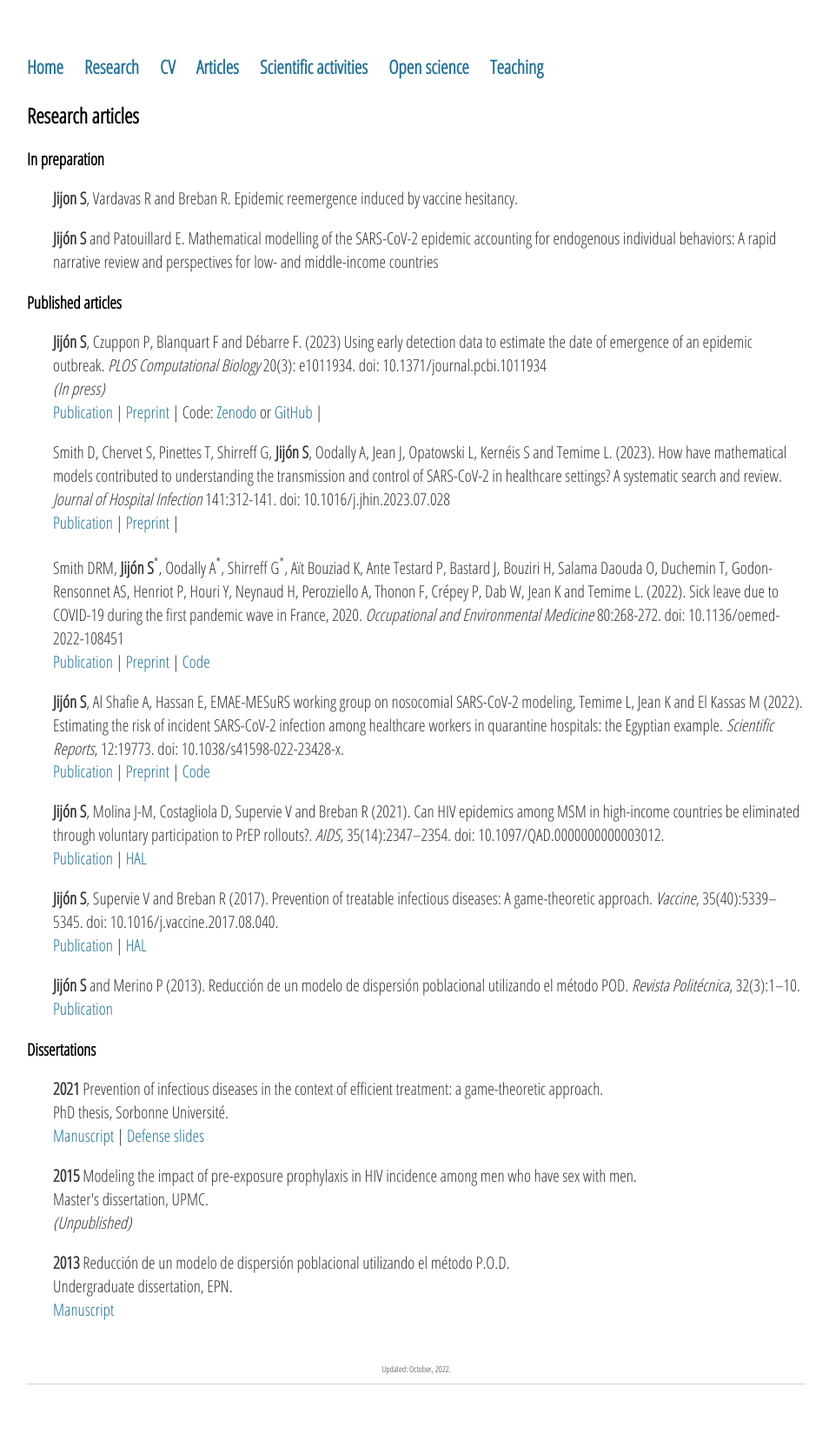
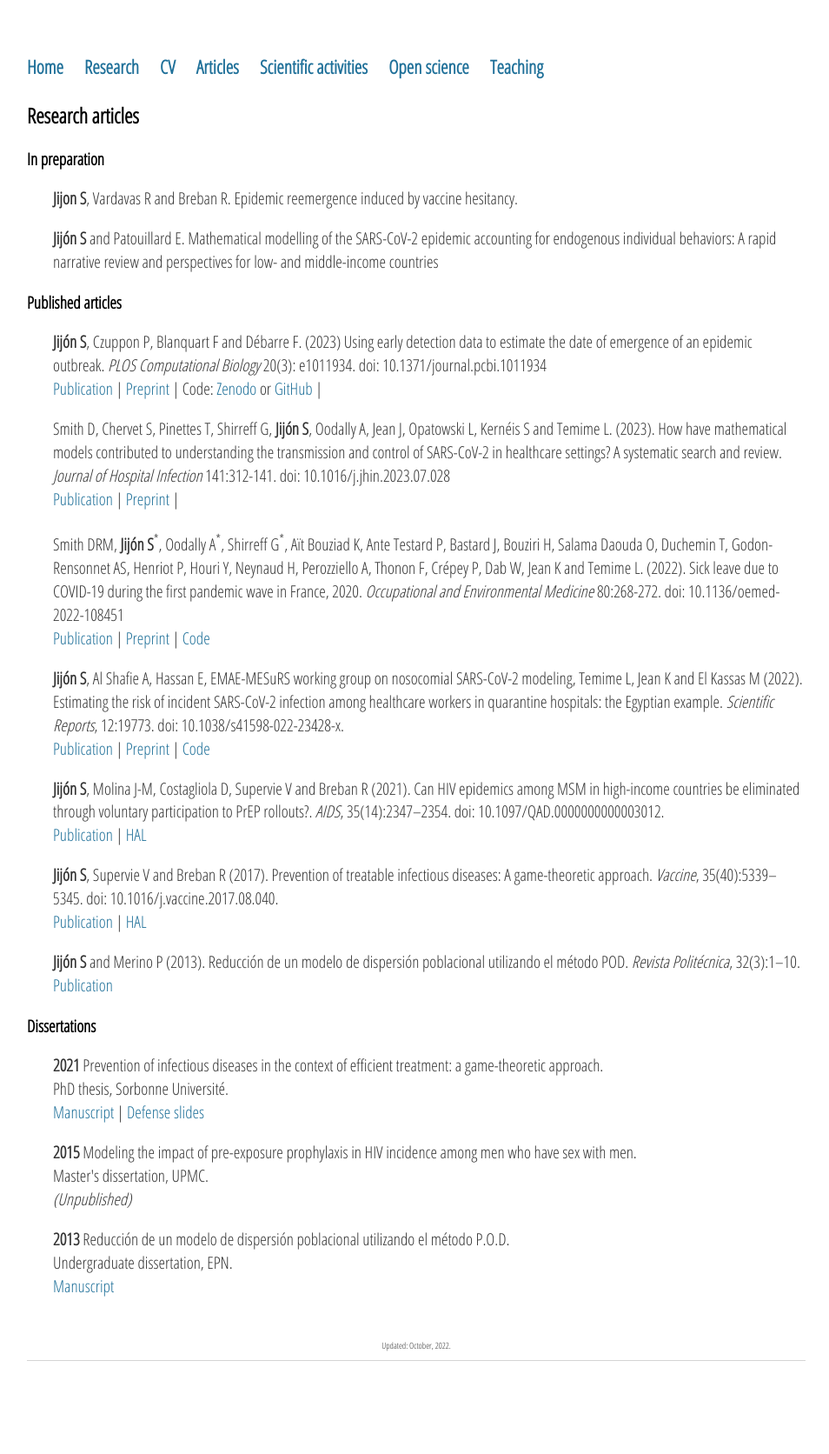
Before and after one commit to sjijon/sjijon.github.io, a Jekyll site: the page built from publications.html, in a window 1280 px wide. Shown: the whole page at 87% size, without its empty margins (161-1115 px from the left). Built offline with Jekyll 4.4.1, drawn with Linux system fonts in a browser that asks for light colours; nearby versions of some CDN libraries; after the commit the page ends 1645 px from its top, so only the background shows below that.

Commit message:
Correct citation

```diff
--- a/publications.html
+++ b/publications.html
@@ -20,8 +20,6 @@ title: Publications
 		<strong>Jijón S</strong>, Czuppon P, Blanquart F and Débarre F. (2023) Using early detection data to estimate the date of emergence of an epidemic outbreak.
 		<em>PLOS Computational Biology</em> 20(3): e1011934.
 		doi: 10.1371/journal.pcbi.1011934
-		<br>
-		<em>(In press)</em>
 		<br>
 		<a href="https://doi.org/10.1371/journal.pcbi.1011934" target="_blank">Publication</a> |
 		<a href="https://www.medrxiv.org/content/10.1101/2023.01.09.23284284v2" target="_blank">Preprint</a> |
```
